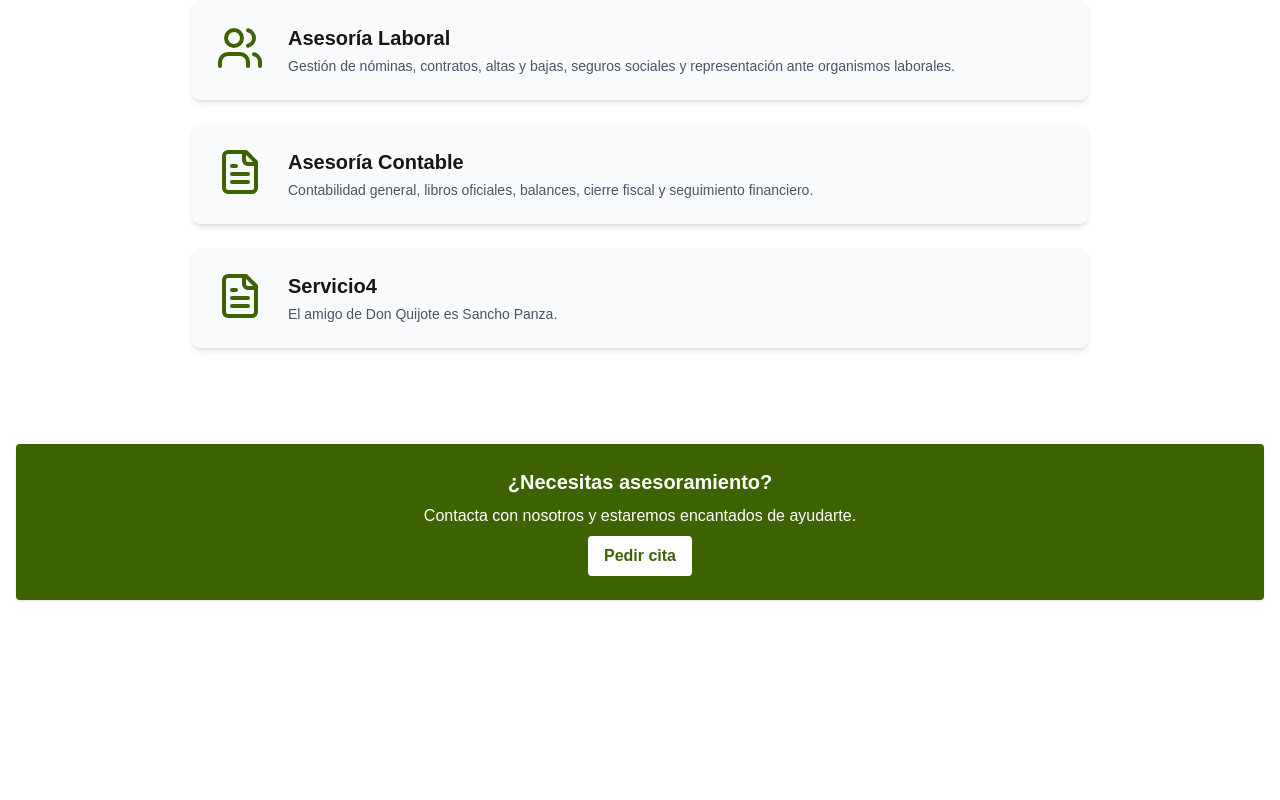
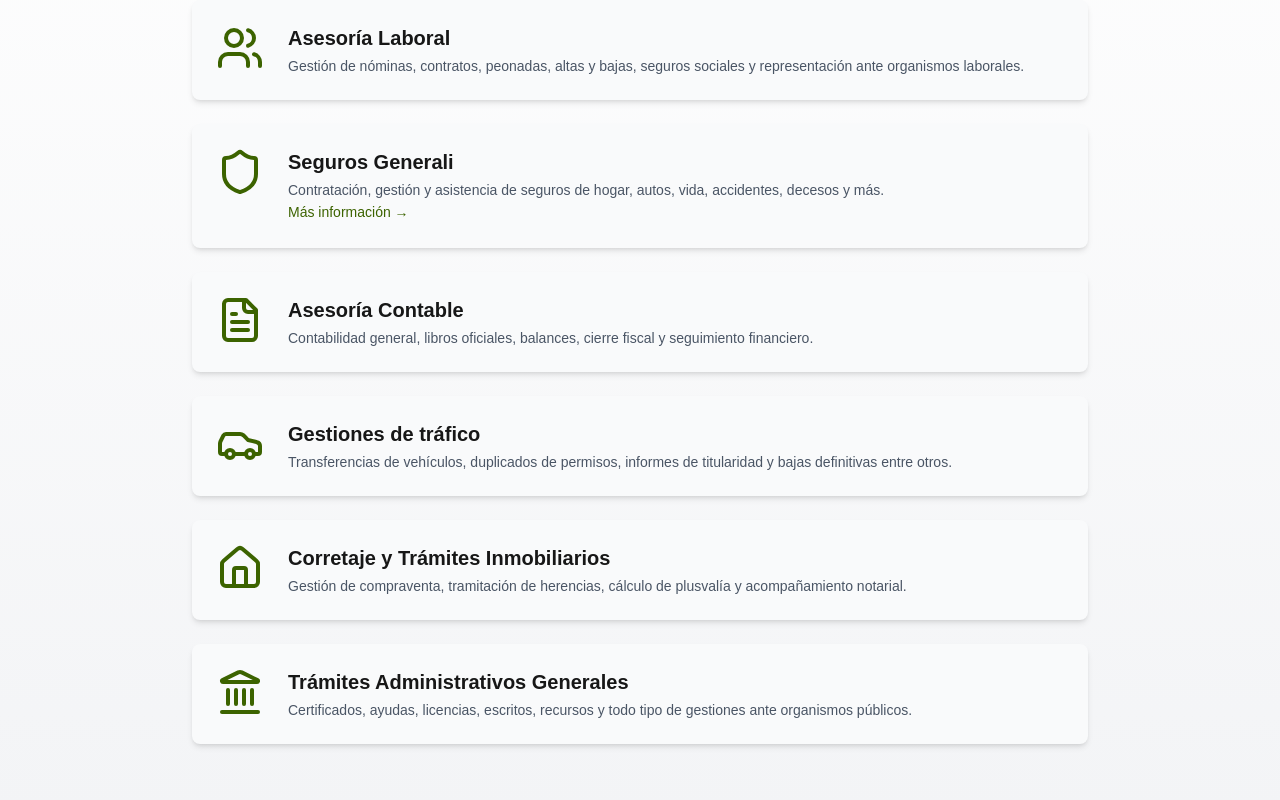
Before and after one commit to asesoriallamas/web, a Next.js app: page /servicios in a window 1280 px wide. Shown: the part 460-1260 px from the top of the page. Before the commit the page ends 1092 px from the top, so only its background shows below. Built offline with nearby package versions, Linux system fonts and the light colour scheme.

Commit message:
servicios casi terminados

```diff
--- a/src/app/nosotros/page.tsx
+++ b/src/app/nosotros/page.tsx
@@ -13,8 +13,8 @@ export default function NosotrosPage() {
           <p className="text-lg text-gray-600">
 En <strong>Asesoría Llamas</strong>, llevamos más de dos décadas ofreciendo servicios integrales de asesoramiento fiscal, laboral,
 contable y mercantil a particulares, autónomos, empresas y entidades de toda índole.
-Nuestra sede se encuentra en La Puebla de los Infantes (Sevilla), desde donde hemos construido una sólida reputación basada en la cercanía,
-la confianza y el compromiso con cada cliente.
+Nos encontramos en La Puebla de los Infantes (Sevilla), desde donde hemos construido una sólida reputación basada en la cercanía,
+la confianza y el compromiso con cada cliente a lo largo de toda nuestra historia (año de inicio de la oficina).
 Creemos firmemente que el asesoramiento no debe limitarse al cumplimiento de obligaciones legales o tributarias,
 sino que debe ser una herramienta estratégica que ayude a las personas y negocios a tomar mejores decisiones,
 optimizar sus recursos y planificar su futuro con seguridad. Por eso, nos implicamos de manera personalizada con cada caso,
--- a/src/app/page.tsx
+++ b/src/app/page.tsx
@@ -1,6 +1,5 @@
 'use client';
 import Image from "next/image";
-import Link from "next/link";
 
 export default function Home() {
   return (
@@ -62,6 +61,11 @@ export default function Home() {
         </div>
       </div>
     </section>
+        {/*Apartado de servicios de inicio*/}
+    <section>
+
+
+    </section>
     </main>
   );
 }
--- a/src/app/servicios/page.tsx
+++ b/src/app/servicios/page.tsx
@@ -1,10 +1,10 @@
-import { Briefcase, Users, FileText } from "lucide-react"
+import { Briefcase, Users, FileText,Car, Home, Landmark,Shield } from "lucide-react"
 
 export default function serviciosPage(){
     return(
         <main>
-    <section id="servicios" className="py-16 px-6 bg-white">
-  <h2 className="text-3xl font-bold text-center mb-12">Nuestros Servicios</h2>
+    <section id="servicios" className="py-16 px-6 bg-gradient-to-b from-white to-gray-100">
+  <h2 className="text-3xl font-bold text-center mb-12 z-10">Nuestros Servicios</h2>
 
   <div className="space-y-6 max-w-4xl mx-auto">
     {/* Servicio 1 */}
@@ -24,12 +24,32 @@ export default function serviciosPage(){
       <div>
         <h3 className="text-xl font-semibold mb-1">Asesoría Laboral</h3>
         <p className="text-gray-600 text-sm">
-          Gestión de nóminas, contratos, altas y bajas, seguros sociales y representación ante organismos laborales.
+          Gestión de nóminas, contratos, peonadas, altas y bajas, seguros sociales y representación ante organismos laborales.
         </p>
       </div>
     </div>
 
-    {/* Servicio 3 */}
+
+  {/* Servicio 3 */}
+    <div className="flex items-start gap-6 bg-gray-50 p-6 rounded-lg shadow-md hover:shadow-lg transition">
+      <Shield className="w-12 h-12 text-lime-800 shrink-0" />
+      <div>
+        <h3 className="text-xl font-semibold mb-1">Seguros Generali</h3>
+        <p className="text-gray-600 text-sm">
+          Contratación, gestión y asistencia de seguros de hogar, autos, vida, accidentes, decesos y más.
+        </p>
+         <a
+      href="https://www.generali.es/agente/contaestrellasl"
+      target="_blank"
+      rel="noopener noreferrer"
+      className="text-sm text-lime-800 font-medium hover:underline"
+    >
+      Más información →
+    </a>
+      </div>
+    </div>
+
+    {/* Servicio 4 */}
     <div className="flex items-start gap-6 bg-gray-50 p-6 rounded-lg shadow-md hover:shadow-lg transition">
       <FileText className="w-12 h-12 text-lime-800 shrink-0" />
       <div>
@@ -40,16 +60,39 @@ export default function serviciosPage(){
       </div>
     </div>
 
-    {/* Servicio 4 */}
+    {/* Servicio 5 */}
     <div className="flex items-start gap-6 bg-gray-50 p-6 rounded-lg shadow-md hover:shadow-lg transition">
-      <FileText className="w-12 h-12 text-lime-800 shrink-0" />
+      <Car className="w-12 h-12 text-lime-800 shrink-0" />
       <div>
-        <h3 className="text-xl font-semibold mb-1">Servicio4</h3>
+        <h3 className="text-xl font-semibold mb-1">Gestiones de tráfico</h3>
         <p className="text-gray-600 text-sm">
-          El amigo de Don Quijote es Sancho Panza.
+          Transferencias de vehículos, duplicados de permisos, informes de titularidad y bajas definitivas entre otros.
         </p>
       </div>
     </div>
+
+    {/* Servicio 6 */}
+    <div className="flex items-start gap-6 bg-gray-50 p-6 rounded-lg shadow-md hover:shadow-lg transition">
+      <Home className="w-12 h-12 text-lime-800 shrink-0" />
+      <div>
+        <h3 className="text-xl font-semibold mb-1">Corretaje y Trámites Inmobiliarios</h3>
+        <p className="text-gray-600 text-sm">
+          Gestión de compraventa, tramitación de herencias, cálculo de plusvalía y acompañamiento notarial.
+        </p>
+      </div>
+    </div>
+
+      {/* Servicio 7 */}
+    <div className="flex items-start gap-6 bg-gray-50 p-6 rounded-lg shadow-md hover:shadow-lg transition">
+      <Landmark className="w-12 h-12 text-lime-800 shrink-0" />
+      <div>
+        <h3 className="text-xl font-semibold mb-1">Trámites Administrativos Generales</h3>
+        <p className="text-gray-600 text-sm">
+          Certificados, ayudas, licencias, escritos, recursos y todo tipo de gestiones ante organismos públicos.
+        </p>
+      </div>
+    </div>
+
   </div>
 </section>
         </main>
```
Also changed, not shown: public/nosotros.jpg, public/servicios.jpg (added).
